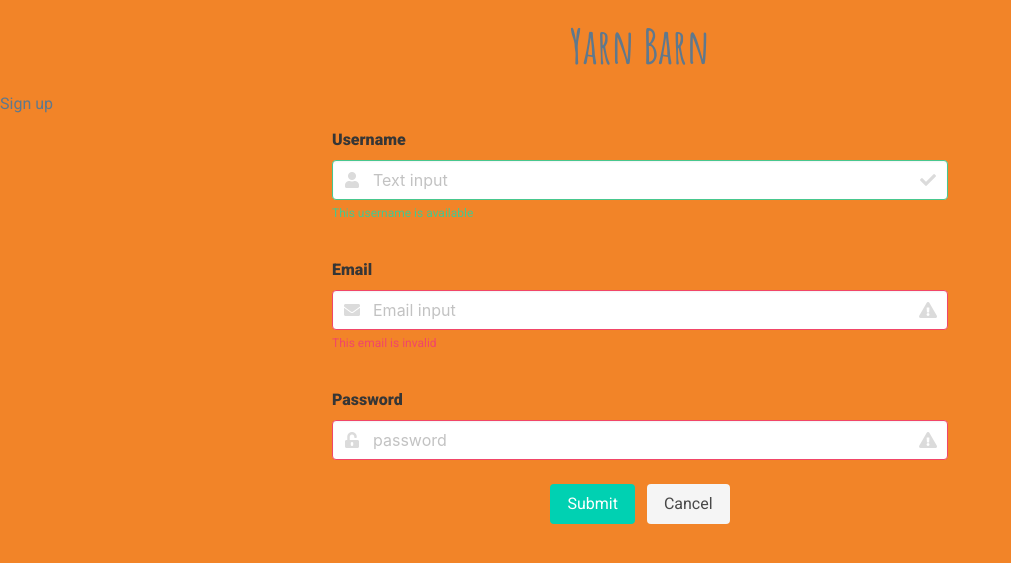
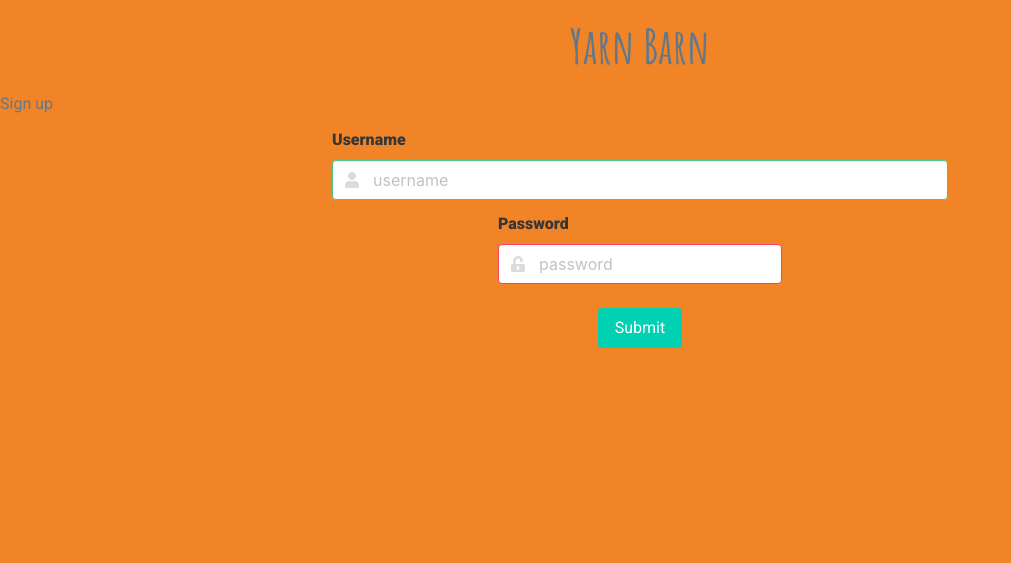
Before and after one commit to Code-Institute-Submissions/Spannakin-yarn-barn, a Flask app: page /register in a window 1280 px wide. Shown: the part 56-619 px from the top of the page, without its empty margins (0-1011 px from the left). Run offline with Flask 2, Linux system fonts and the light colour scheme; some libraries are stand-ins or nearby versions.

Commit message:
ADD changes made to add registration functionality-not yet working

```diff
--- a/templates/pages/register.html
+++ b/templates/pages/register.html
@@ -2,70 +2,36 @@
 {% block content %}
 {% include 'components/navigation/full-navigation.html' %}
     <h1>Yarn Barn</h1>
-    <h2 class="center-align" id="signup-text">Sign up</h3>
+    <h2 class="is-centered" id="signup-text">Sign up</h3>
 
-    <form>
+    <form method="POST" action="{{ url_for('register') }}">
         <!--username field-->
         <div class="field column is-half is-offset-one-quarter">
-            <label class="label">Username</label>
+            <label class="label" id="username" for="username">Username</label>
             <div class="control has-icons-left has-icons-right">
-              <input class="input is-success" type="text" placeholder="Text input" value="">
+              <input id="username" name="username" type="text" placeholder="username" minlength="5"
+              maxlength="15" pattern="^[a-zA-Z0-9]{5,15}$" class="input is-success validate" required>
               <span class="icon is-small is-left">
                 <i class="fas fa-user"></i>
               </span>
-              <span class="icon is-small is-right">
-                <i class="fas fa-check"></i>
-              </span>
-            </div>
-            <p class="help is-success">This username is available</p>
-          </div>
         </div>
-        <!--email field-->
-        <div class="field column is-half is-offset-one-quarter">
-            <label class="label">Email</label>
-            <div class="control has-icons-left has-icons-right">
-              <input class="input is-danger" type="email" placeholder="Email input" value="">
-              <span class="icon is-small is-left">
-                <i class="fas fa-envelope"></i>
-              </span>
-              <span class="icon is-small is-right">
-                <i class="fas fa-exclamation-triangle"></i>
-              </span>
-            </div>
-            <p class="help is-danger">This email is invalid</p>
-
-        </div>
-
         <!--password field-->
         <div class="field column is-half is-offset-one-quarter">
-            <label class="label"> Password</label>
+            <label class="label" id="password" for="password"> Password</label>
             <div class="control has-icons-left has-icons-right">
-                <input class="input is-danger" type="password" placeholder="password">
+              <input id="password" name="password" type="password" placeholder="password" minlength="5"
+              maxlength="15" pattern="^[a-zA-Z0-9]{5,15}$" class="input is-danger validate" required>
                 <span class="icon is-small is-left">
                     <i class="fas fa-unlock-alt"></i>
-                </span>
-                <span class="icon is-small is-right">
-                    <i class="fas fa-exclamation-triangle"></i>
                 </span>
             </div>
         </div>
         <!--submit button-->
         <div class="field is-grouped is-grouped-centered">
-            <p class="control">
-              <a class="button is-primary">
+              <a class="button is-primary" type="submit">
                 Submit
               </a>
-            </p>
-            <p class="control">
-              <a class="button is-light">
-                Cancel
-              </a>
-            </p>
           </div>
-
-
     </form>
 
-
-
 {% endblock %}
```
